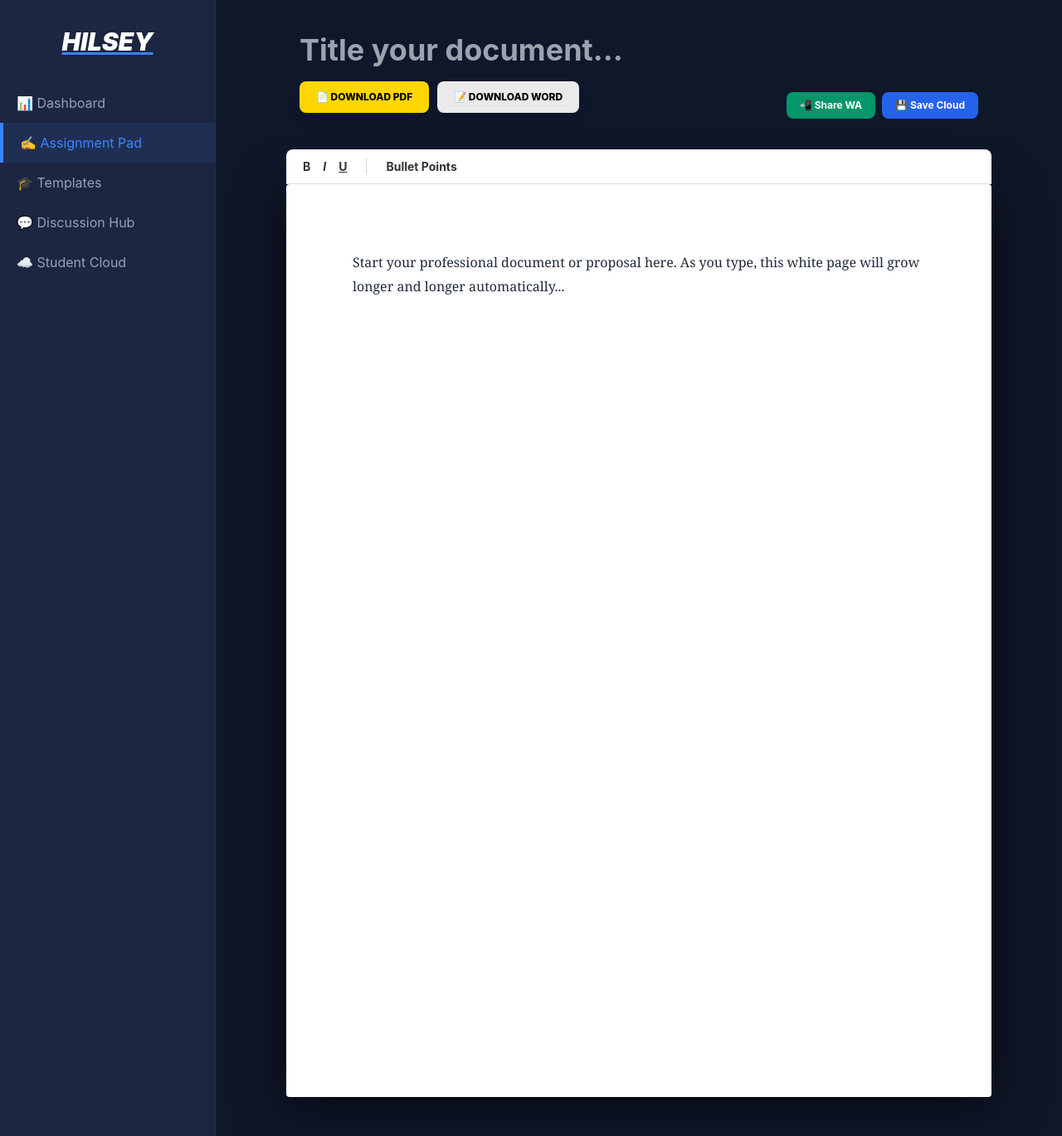
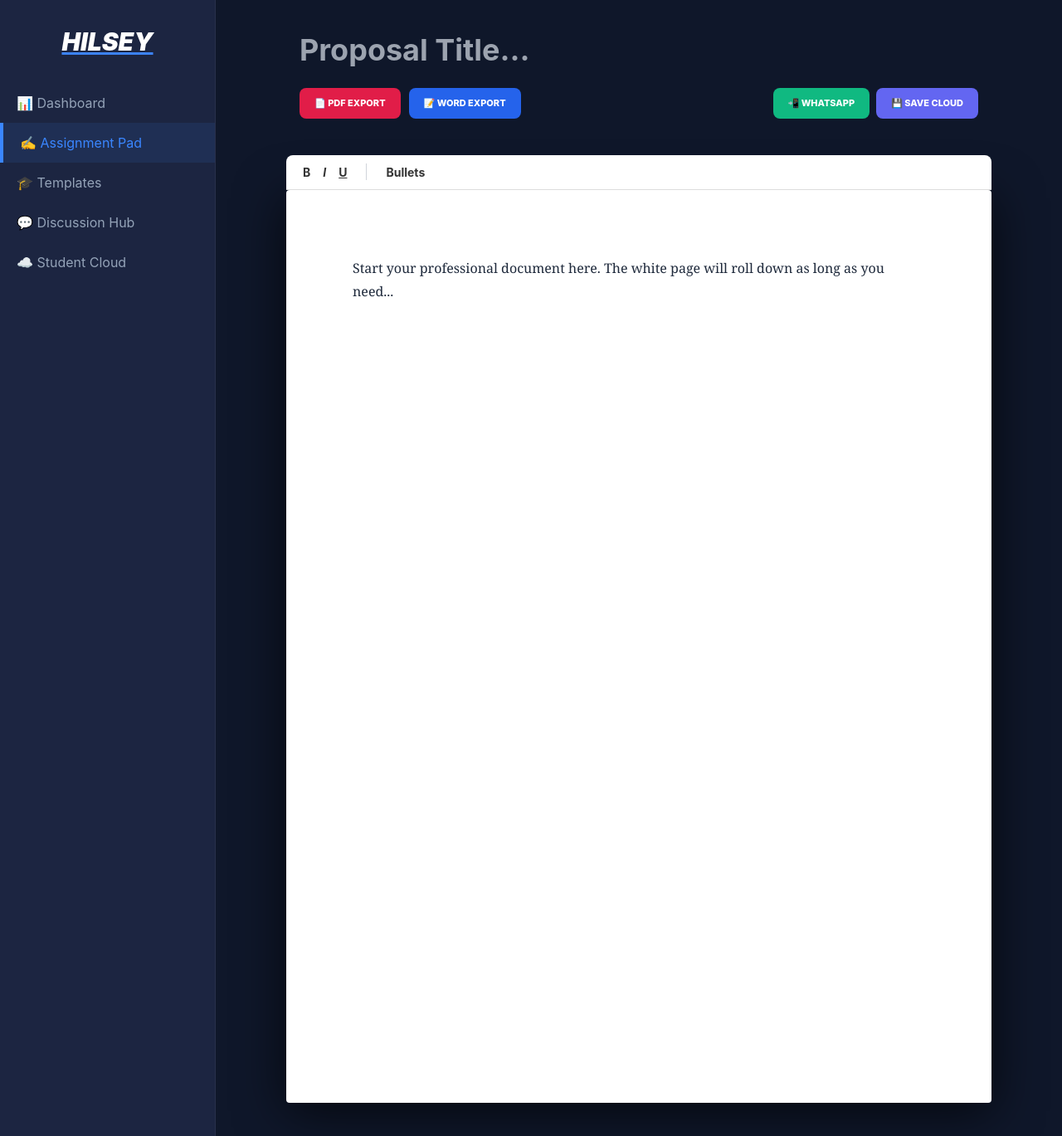
Before and after one commit to hilsey-pro/poulbilliards, a Flask app: page / in a window 1280 px wide. Shown: the top 1369 px of the page at 83% size. Run offline with Flask 3, Linux system fonts and the light colour scheme; the visitor is signed in with stand-in values (Sample User, id 1); some libraries are stand-ins or nearby versions.

Commit message:
Update index.html

```diff
--- a/templates/index.html
+++ b/templates/index.html
@@ -18,7 +18,7 @@
         .nav-item { padding: 12px 20px; color: #94a3b8; display: flex; align-items: center; gap: 12px; text-decoration: none; }
         .active { background: rgba(58, 134, 255, 0.1); color: var(--primary); border-left: 4px solid var(--primary); }
 
-        /* The Main Scrollable Workspace */
+        /* The Main Workspace */
         #editor-container {
             flex: 1;
             padding: 40px 20px;
@@ -30,14 +30,14 @@
             scroll-behavior: smooth;
         }
 
-        /* THE INFINITE PAPER: Grows as you type */
+        /* THE INFINITE PAPER: This grows as you type */
         #paper-wrapper { width: 100%; max-width: 850px; padding-bottom: 300px; }
         #paper {
             background: white;
             color: #1e293b;
             width: 100%;
-            min-height: 1100px; /* One A4 page height */
-            height: auto;       /* This makes it grow rolling down */
+            min-height: 1100px;
+            height: auto;
             padding: 80px;
             box-shadow: 0 10px 60px rgba(0,0,0,0.7);
             font-family: 'Georgia', serif;
@@ -63,10 +63,16 @@
         }
         .tool-btn { color: #333; font-weight: bold; cursor: pointer; font-size: 14px; }
 
-        /* DOWNLOAD BUTTONS UI */
-        .download-zone { display: flex; gap: 10px; margin-bottom: 20px; }
-        .btn-download { background: var(--gold); color: black; font-weight: 800; padding: 10px 20px; border-radius: 8px; font-size: 12px; transition: 0.3s; }
-        .btn-download:hover { transform: scale(1.05); filter: brightness(1.1); }
+        /* PERMANENT DOWNLOAD BUTTONS (Fixed disappearing issue) */
+        .action-bar { display: flex; justify-content: space-between; align-items: center; width: 100%; max-width: 850px; margin-bottom: 20px; }
+        .download-group { display: flex; gap: 10px; }
+
+        .btn-pdf { background: #e11d48; color: white; font-weight: 800; padding: 10px 18px; border-radius: 8px; font-size: 11px; }
+        .btn-word { background: #2563eb; color: white; font-weight: 800; padding: 10px 18px; border-radius: 8px; font-size: 11px; }
+        .btn-wa { background: #10b981; color: white; font-weight: 800; padding: 10px 18px; border-radius: 8px; font-size: 11px; }
+        .btn-save { background: #6366f1; color: white; font-weight: 800; padding: 10px 18px; border-radius: 8px; font-size: 11px; }
+
+        button:hover { filter: brightness(1.2); transform: translateY(-1px); transition: 0.2s; }
     </style>
 </head>
 <body>
@@ -85,16 +91,16 @@
     <div id="editor-container">
 
         <div class="w-full max-w-[850px] mb-6 px-4">
-            <input id="doc-title" type="text" placeholder="Title your document..." class="bg-transparent text-4xl font-bold outline-none text-white w-full border-b-2 border-transparent focus:border-blue-500 mb-4">
+            <input id="doc-title" type="text" placeholder="Proposal Title..." class="bg-transparent text-4xl font-bold outline-none text-white w-full border-b-2 border-transparent focus:border-blue-500 mb-6">
 
-            <div class="flex justify-between items-center">
-                <div class="download-zone">
-                    <button onclick="downloadAsPDF()" class="btn-download shadow-lg">📄 DOWNLOAD PDF</button>
-                    <button onclick="downloadAsWord()" class="btn-download shadow-lg" style="background: #EAEAEA;">📝 DOWNLOAD WORD</button>
+            <div class="action-bar">
+                <div class="download-group">
+                    <button onclick="downloadAsPDF()" class="btn-pdf">📄 PDF EXPORT</button>
+                    <button onclick="downloadAsWord()" class="btn-word">📝 WORD EXPORT</button>
                 </div>
                 <div class="flex gap-2">
-                    <button onclick="shareToWA()" class="bg-emerald-600 px-4 py-2 rounded-lg font-bold text-xs text-white">📲 Share WA</button>
-                    <button onclick="saveToCloud()" class="bg-blue-600 px-4 py-2 rounded-lg font-bold text-xs text-white">💾 Save Cloud</button>
+                    <button onclick="shareToWA()" class="btn-wa">📲 WHATSAPP</button>
+                    <button onclick="saveToCloud()" class="btn-save">💾 SAVE CLOUD</button>
                 </div>
             </div>
         </div>
@@ -104,35 +110,33 @@
             <button onclick="document.execCommand('italic')" class="tool-btn italic">I</button>
             <button onclick="document.execCommand('underline')" class="tool-btn underline">U</button>
             <div class="w-px h-5 bg-gray-300 mx-2"></div>
-            <button onclick="document.execCommand('insertUnorderedList')" class="tool-btn">Bullet Points</button>
+            <button onclick="document.execCommand('insertUnorderedList')" class="tool-btn">Bullets</button>
         </div>
 
         <div id="paper-wrapper">
             <div id="paper" contenteditable="true" spellcheck="false">
-                <p>Start your professional document or proposal here. As you type, this white page will grow longer and longer automatically...</p>
+                <p>Start your professional document here. The white page will roll down as long as you need...</p>
             </div>
         </div>
     </div>
 
     <script>
-        // 1. PDF DOWNLOAD
         function downloadAsPDF() {
             const paper = document.getElementById('paper');
-            const title = document.getElementById('doc-title').value || 'My-Hilsey-Doc';
+            const title = document.getElementById('doc-title').value || 'Hilsey-Document';
             const opt = {
                 margin: 0.5,
                 filename: `${title}.pdf`,
-                image: { type: 'jpeg', quality: 1.0 },
-                html2canvas: { scale: 3 },
+                image: { type: 'jpeg', quality: 0.98 },
+                html2canvas: { scale: 2 },
                 jsPDF: { unit: 'in', format: 'letter', orientation: 'portrait' }
             };
             html2pdf().set(opt).from(paper).save();
         }
 
-        // 2. WORD DOWNLOAD
         function downloadAsWord() {
             const content = document.getElementById('paper').innerHTML;
-            const title = document.getElementById('doc-title').value || 'My-Hilsey-Doc';
+            const title = document.getElementById('doc-title').value || 'Hilsey-Document';
             const blob = new Blob(['\ufeff', content], { type: 'application/msword' });
             const url = URL.createObjectURL(blob);
             const link = document.createElement('a');
@@ -141,7 +145,6 @@
             link.click();
         }
 
-        // 3. WHATSAPP & CLOUD
         function shareToWA() {
             const content = document.getElementById('paper').innerText;
             window.open(`https://wa.me/?text=${encodeURIComponent(content)}`, '_blank');
@@ -155,7 +158,7 @@
                 headers: {'Content-Type': 'application/json'},
                 body: JSON.stringify({content: content, title: title})
             });
-            alert("Document Synced Successfully!");
+            alert("Saved to Cloud!");
         }
     </script>
 </body>
```
